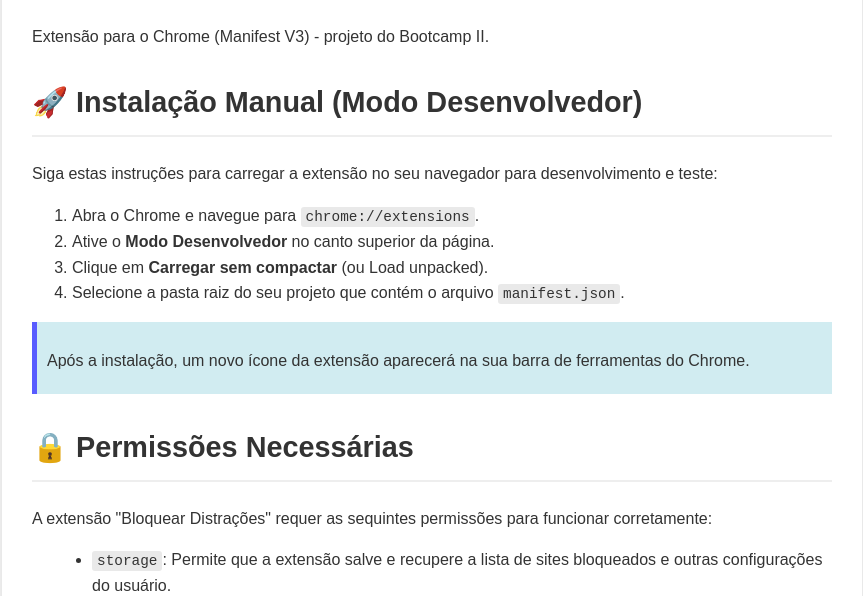
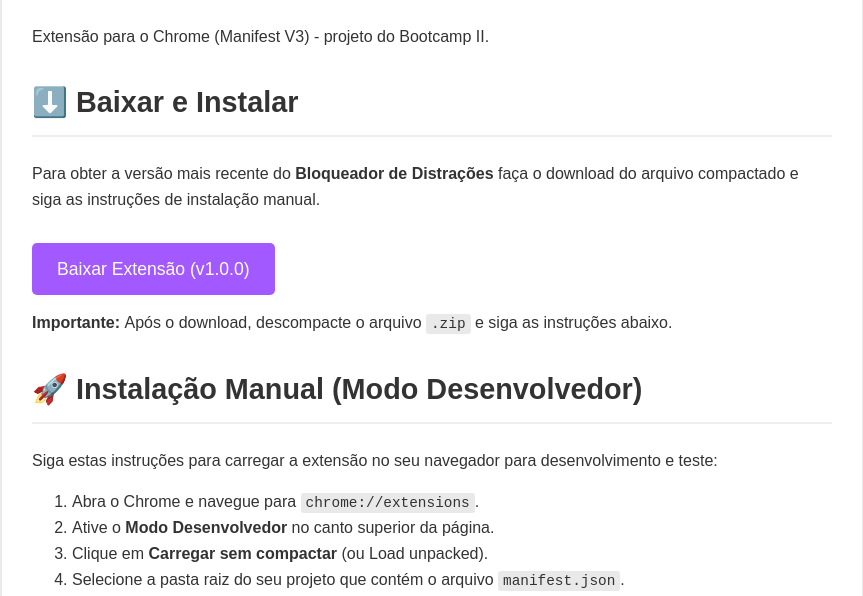
Before and after one commit to anaacllara/bootcamp2-chrome-ext-anacllara, a browser extension: page docs/index.html in a window 1280 px wide. Shown: the part 179-775 px from the top of the page, without its empty margins (208-1071 px from the left). Drawn offline with Linux system fonts and the light colour scheme.

Commit message:
add  link for release donwload

```diff
--- a/docs/index.html
+++ b/docs/index.html
@@ -13,6 +13,10 @@
         <h1>BLOQUEADOR DE DISTRAÇÕES</h1>
         <p>Extensão para o Chrome (Manifest V3) - projeto do Bootcamp II.</p>
 
+        <h2>⬇️ Baixar e Instalar</h2>
+        <p>Para obter a versão mais recente do <strong>Bloqueador de Distrações</strong> faça o download do arquivo compactado e siga as instruções de instalação manual.</p>
+        <a href="https://github.com/anaacllara/bootcamp2-chrome-ext-anacllara/releases/download/v1.0.0/bloqueador-distracoes-v1.0.0.zip.zip" class="download-button" targer="_blank">Baixar Extensão (v1.0.0)</a>
+        <p class="important"><strong>Importante: </strong> Após o download, descompacte o arquivo <code>.zip</code> e siga as instruções abaixo.</p>
         <h2> 🚀 Instalação Manual (Modo Desenvolvedor)</h2>
         <p>Siga estas instruções para carregar a extensão no seu navegador para desenvolvimento e teste: </p>
         <ol>
--- a/docs/style.css
+++ b/docs/style.css
@@ -1,17 +1,26 @@
+:root{
+    --primary: #333;
+    --primary-background:  #f4f4f4;
+    --primary-code: #e9e9e9;
+    --secondary: #a259ff;
+    --secondary-background: #fff;
+    --buttons: #5551ff;
+}
+
 body {
     font-family: "Oswald", sans-serif;
     line-height: 1.6;
     margin: 0;
     padding: 20px;
-    background-color: #f4f4f4;
-    color: #333;
+    background-color: var(--primary-background);
+    color: var(--primary);
 }
 
 /*container styles*/
 .container {
     max-width: 800px;
     margin: 20px auto;
-    background: #fff;
+    background:var(--secondary-background);
     padding: 30px;
     border-radius: 8px;
     box-shadow: 0 0 10px rgba(0, 0, 0, 0.1);
@@ -19,7 +28,7 @@
 
 /*texts styles*/
 h1, h2 {
-    color: #333;
+    color:var(--primary);
     border-bottom: 2px solid #eee;
     padding-bottom: 10px;
     margin-top: 30px;
@@ -37,6 +46,9 @@
 p {
     margin-bottom: 10px;
 }
+.important{
+    margin-top: 15px;
+ }
 
 /*lists styles */
 ul {
@@ -45,21 +57,24 @@
     margin-bottom: 10px;
 }
 
+/*codes styles*/
 code {
-    background-color: #e9e9e9;
+    background-color: var(--primary-code);
     padding: 2px 5px;
     border-radius: 3px;
     font-family: 'Courier New', Courier, monospace;
     font-size: 0.9em;
 }
+
 /*highlights and images styles*/
 .highlight {
-    background-color: #d1ecf1;
+    background-color: var(--primary-code);
     padding: 10px;
-    border-left: 5px solid #595cff;
+    border-left: 5px solid var(--secondary);
     margin-top: 15px;
 }
 
+/*images styles*/
 img{
     width: 100%;
     max-width: 400px;
@@ -70,3 +85,21 @@
 #icon{
     max-width: 32px;
 }
+
+/*download styles*/
+.download-button{
+    display: inline-block;
+    background-color: var(--secondary);
+    color: white;
+    padding: 12px 25px;
+    text-align: center;
+    text-decoration: none;
+    border-radius: 5px;
+    font-size: 1.1em;
+    margin-top: 20px;
+    transition: background-color 0.3s ease;
+}
+
+.download-button:hover{
+    background-color: var(--secondary);
+}
```
